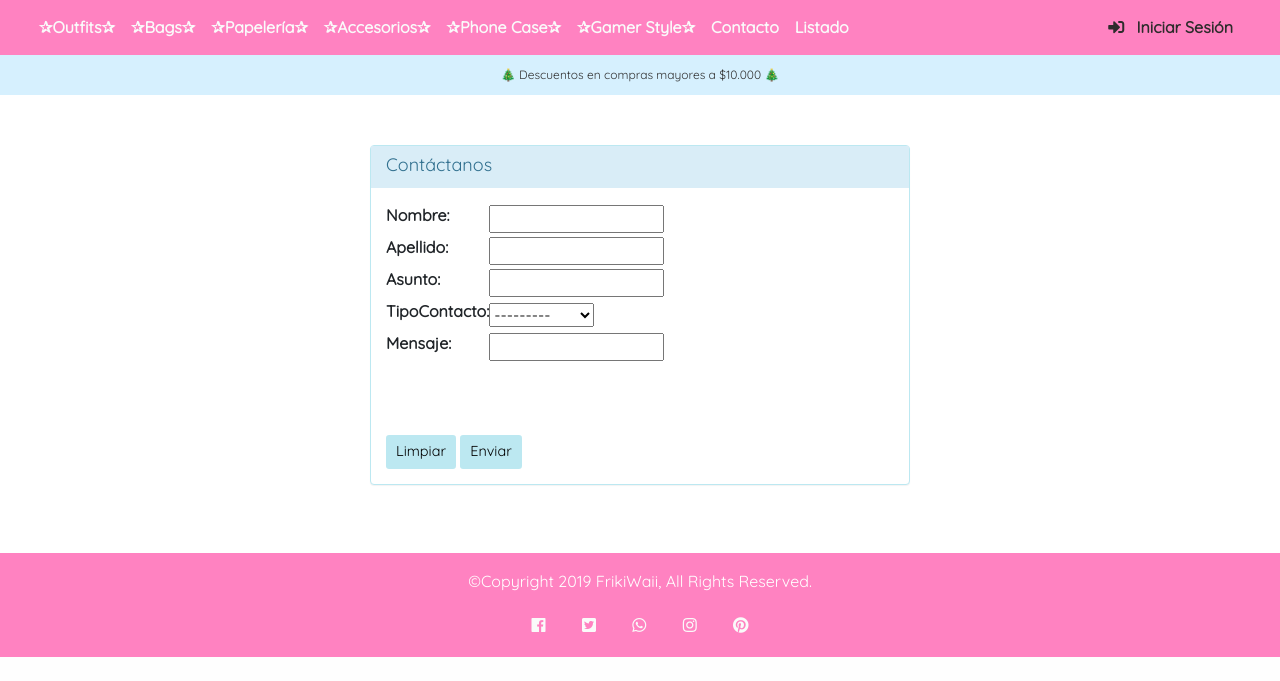
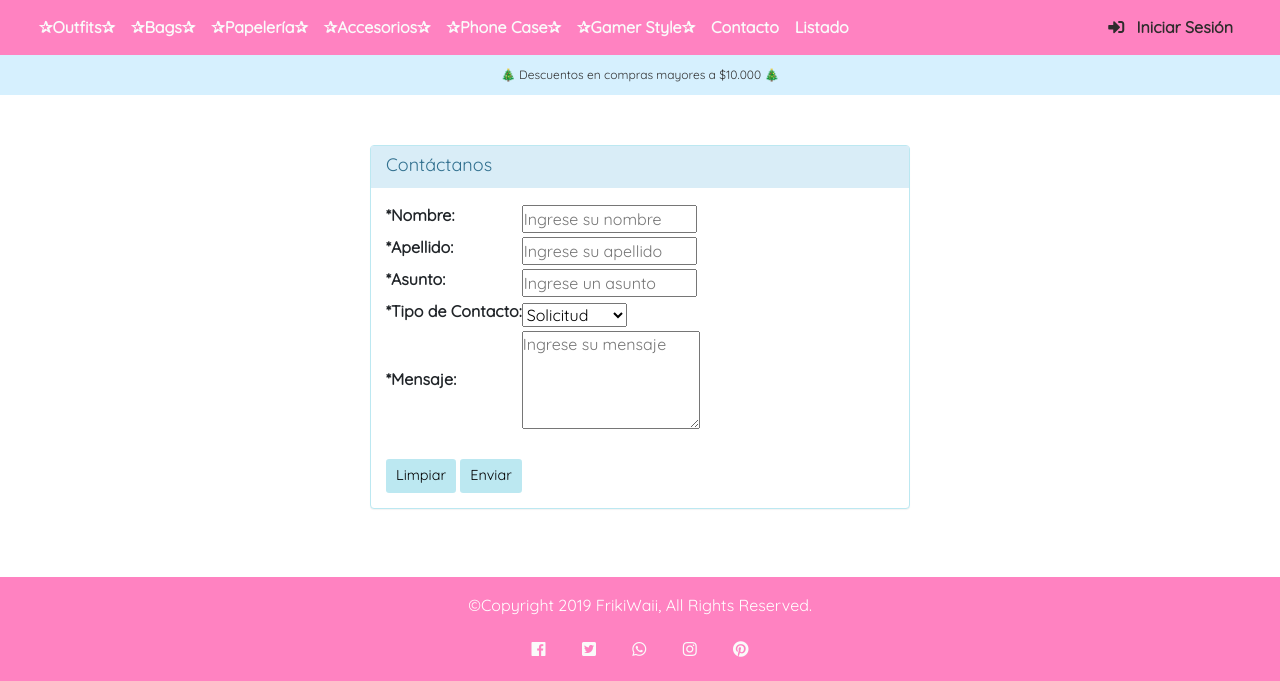
Before and after one commit to JElizabeth1988/FrikiWaii, a Django app: page /nuevo_contacto/ in a window 1280 px wide. Shown: the part 183-864 px from the top of the page. Before the commit the page ends 840 px from the top, so only its background shows below. Run offline with Django 3.2, Linux system fonts and the light colour scheme; data comes from the database, SQL or seed files in the repository; both versions use the stored data as it was after the commit; parts of the project's set-up code (start-up, migrations or seed data) failed here and were passed over; some libraries are stand-ins or nearby versions.

Commit message:
Cambios formularios + Api contacto

```diff
--- a/dir_frikiwaiiStore/FrikiWaii/core/forms.py
+++ b/dir_frikiwaiiStore/FrikiWaii/core/forms.py
@@ -1,13 +1,34 @@
 from django import forms
 from django.forms import ModelForm
-from .models import Producto, Contacto
+from .models import Producto, Categoria, Contacto, TipoContacto
 
 class ProductoForm(ModelForm):
+
+    codigo = forms.CharField(widget=forms.TextInput(
+        attrs={'placeholder':'Ingrese un código'}), required=True, min_length=3, max_length=20, label='*Código')
+    nombre = forms.CharField(widget=forms.TextInput(
+        attrs={'placeholder':'Ingrese un nombre'}), required=True, min_length=3, max_length=40, label='*Nombre' )
+    descripcion = forms.CharField(widget=forms.Textarea(
+        attrs={'placeholder':'Ingrese descripción','rows':5, 'cols':20.8}), required=True, min_length=8, max_length=300, label='*Descripción')
+    precio = forms.IntegerField(widget=forms.TextInput(
+        attrs={'placeholder':'Ingrese el precio'}), required=True, min_value=10, label='*Precio')
+    categoria = forms.ModelChoiceField(queryset=Categoria.objects.all() ,empty_label=None, label='*Categoría')
+
     class Meta:
         model = Producto
         fields = ['codigo','nombre','descripcion','precio','categoria','imagen']
 
 class ContactoForm(ModelForm):
+    nombre = forms.CharField(widget=forms.TextInput(
+        attrs={'placeholder':'Ingrese su nombre'}), required=True, min_length=3, max_length=50, label='*Nombre')
+    apellido = forms.CharField(widget=forms.TextInput(
+        attrs={'placeholder':'Ingrese su apellido'}), required=True, min_length=3, max_length=50, label='*Apellido' )
+    asunto = forms.CharField(widget=forms.TextInput(
+        attrs={'placeholder':'Ingrese un asunto'}), required=True, min_length=8, max_length=50, label='*Asunto')
+    tipoContacto = forms.ModelChoiceField(queryset=TipoContacto.objects.all() ,empty_label=None, label='*Tipo de Contacto')
+    mensaje = forms.CharField(widget=forms.Textarea(
+        attrs={'placeholder':'Ingrese su mensaje','rows':4, 'cols':20}), required=True, min_length=10, max_length=200, label='*Mensaje')
+
 
     class Meta:
         model = Contacto
--- a/dir_frikiwaiiStore/FrikiWaii/core/templates/core/nuevo_contacto.html
+++ b/dir_frikiwaiiStore/FrikiWaii/core/templates/core/nuevo_contacto.html
@@ -24,8 +24,7 @@
 
                         </table>
                             <br>
-                            <br>
-                            <br>
+
                         <input type="reset" value="Limpiar" class="btn-sm">
                         <input type="submit" value="Enviar" class="btn-sm">
 
--- a/dir_frikiwaiiStore/FrikiWaii/core/urls.py
+++ b/dir_frikiwaiiStore/FrikiWaii/core/urls.py
@@ -1,5 +1,5 @@
 from django.urls import path, include
-from .views import home, registro,modificar,eliminar,listado,nuevo_contacto,listado_contacto, alien, audifonos,listadoGamerStyle,listadoPhoneCase,listadoAccesorios,listadoPapeliria,listadoOutfits,listadoBags, bunny, car_avengers, car_naruto, carro, crybaby, desc_accesorios, desc_bags, desc_gamerstyle, desc_outfits,desc_papeleria, desc_phonecase, inosuke, joker, llavero, memo, momo, muerto,penny, pokemochila, sacapuntas, sudadera, guardar_token, CategoriaViewset, ProductoViewset
+from .views import home, registro,modificar,eliminar,listado,nuevo_contacto,listado_contacto, alien, audifonos,listadoGamerStyle,listadoPhoneCase,listadoAccesorios,listadoPapeliria,listadoOutfits,listadoBags, bunny, car_avengers, car_naruto, carro, crybaby, desc_accesorios, desc_bags, desc_gamerstyle, desc_outfits,desc_papeleria, desc_phonecase, inosuke, joker, llavero, memo, momo, muerto,penny, pokemochila, sacapuntas, sudadera, guardar_token, CategoriaViewset, ProductoViewset, ContactoViewset
 from django.conf import settings
 from django.conf.urls.static import static
 
@@ -9,6 +9,7 @@ from rest_framework import routers
 router = routers.DefaultRouter()
 router.register('Categoria', CategoriaViewset)
 router.register('Producto', ProductoViewset)
+router.register('Contacto', ContactoViewset)
 
 #-----------------------------------------------------------------------
 
--- a/dir_frikiwaiiStore/FrikiWaii/core/views.py
+++ b/dir_frikiwaiiStore/FrikiWaii/core/views.py
@@ -6,7 +6,7 @@ from .forms import ProductoForm, ContactoForm
 
 #------------------------------rest_framework------------------------------
 from rest_framework import viewsets
-from .serializers import CategoriaSerializer, ProductoSerializer
+from .serializers import CategoriaSerializer, ProductoSerializer, ContactoSerializer
 
 #----------------------import para notificaciones push
 from django.views.decorators.http import require_http_methods
@@ -370,3 +370,7 @@ class ProductoViewset(viewsets.ModelViewSet):
     serializer_class = ProductoSerializer
 
 #---------------------------------------------------------------------
+
+class ContactoViewset(viewsets.ModelViewSet):
+    queryset = Contacto.objects.all()
+    serializer_class = ContactoSerializer
```
Also changed, not shown: dir_frikiwaiiStore/FrikiWaii/core/serializers.py (+7 -1 lines), dir_frikiwaiiStore/FrikiWaii/db.sqlite3.
